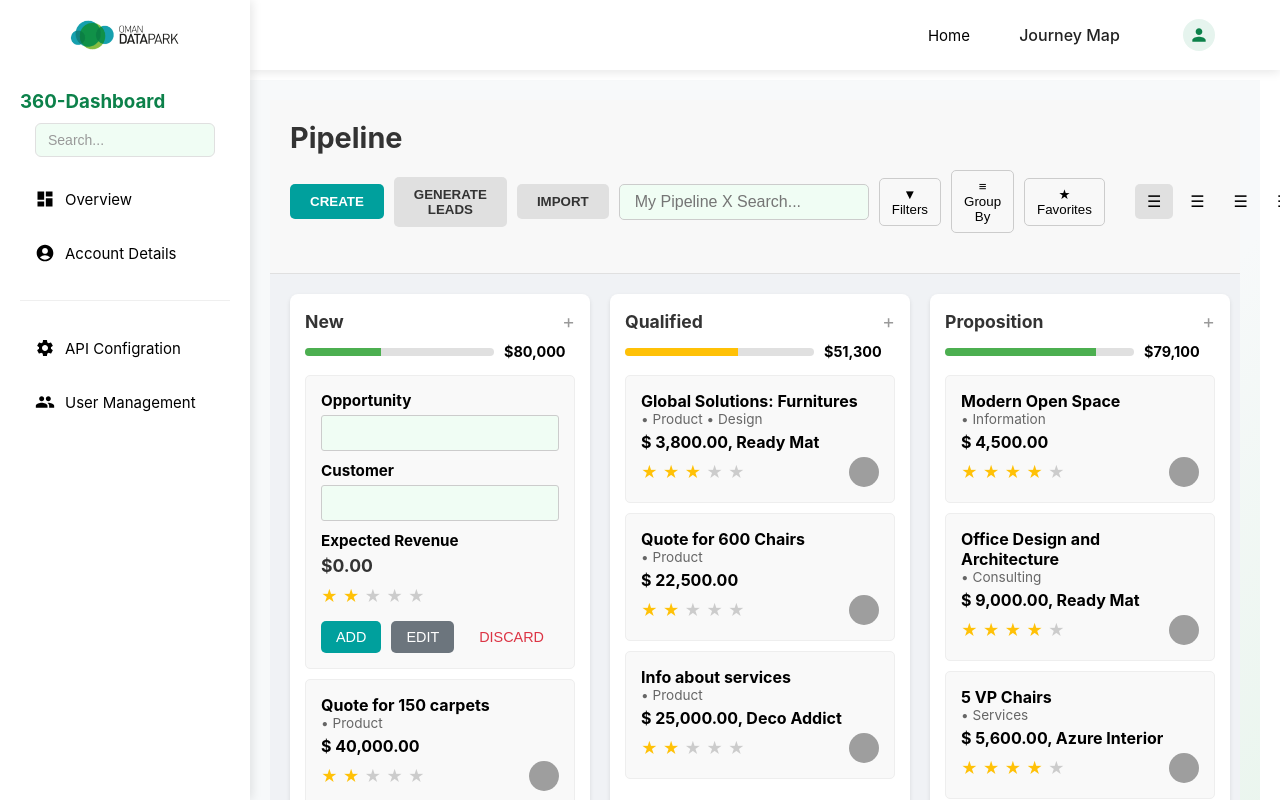
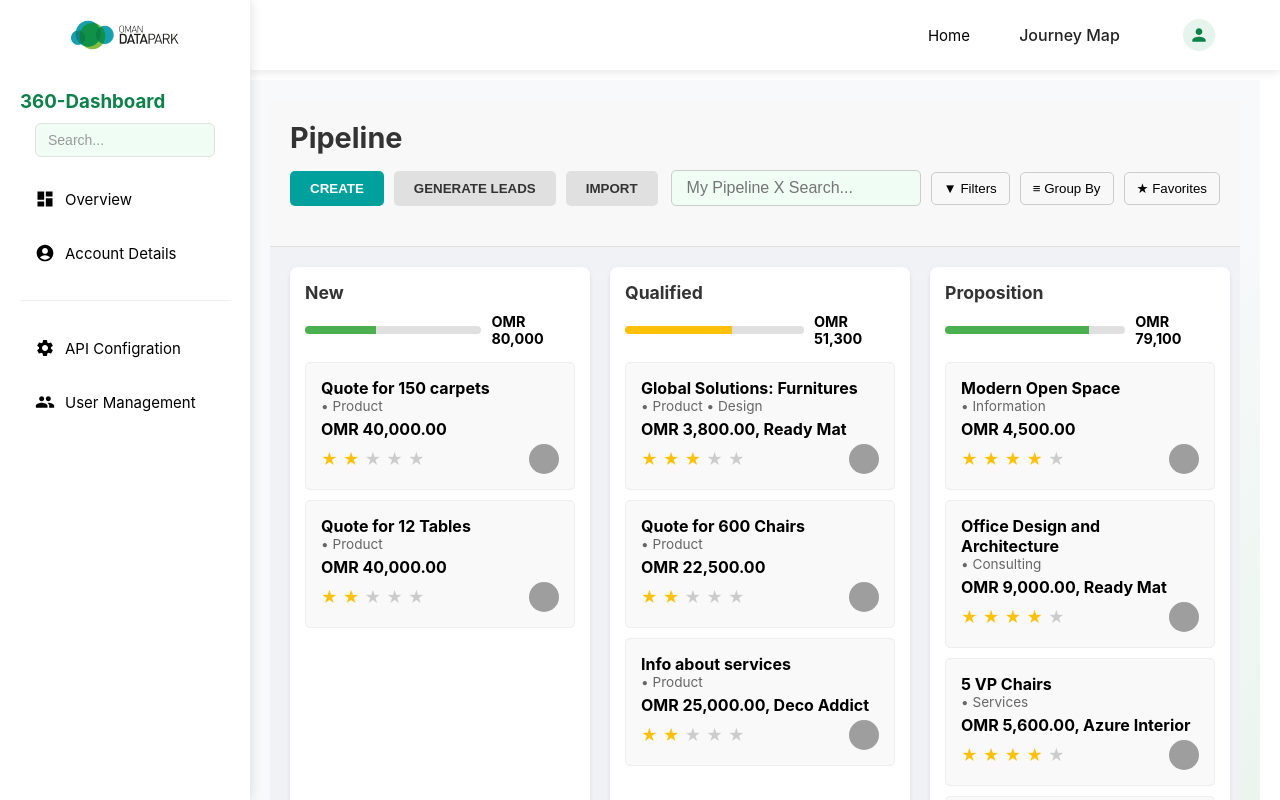
Before and after one commit to Hajeer51/ODP---CUSTOMER-EXP, a React (Create React App) app: page /crm in a window 1280 px wide. Both pictures are taken after typing "name@example.com", "Sample123" into the empty fields and a click on the button "Sign In". Shown: the top 800 px of the page. Built offline with nearby package versions, Linux system fonts and the light colour scheme; grey boxes are pictures that could not be loaded.

Commit message:
initial commit

```diff
--- a/src/components/ContactCardList.tsx
+++ b/src/components/ContactCardList.tsx
@@ -5,12 +5,8 @@ interface ContactCardListProps {
   // No props needed currently, as data is internal
 }
 
-const ContactCardList: React.FC<ContactCardListProps> = () => {
-  const [currentPage, setCurrentPage] = useState(1);
-  const cardsPerPage = 12; // Display 12 cards per page
-
 // Mock Data for Contacts (moved from AccountDetailsPage.tsx)
-  const contacts = [
+export const contacts = [
   { name: 'YourCompany, Joel Willis', title: 'Bayomer, United States', email: 'jest-willo@example.com', phone: '123-456-7890', avatar: 'https://picsum.photos/seed/yourcompany/50/50' },
   { name: 'Azure Interior, Coliten Diaz', title: 'Business Execu Ties Allura', email: 'colleen.als@example.com', phone: '987-654-3210', avatar: null },
   { name: 'Ready Mat, Billy Fox', title: 'Redrctor TSupervisor at Ready Mat', email: 'ryourname@example.com', phone: '555-123-4567', avatar: 'https://picsum.photos/seed/readymat/50/50' },
@@ -31,6 +27,10 @@ const ContactCardList: React.FC<ContactCardListProps> = () => {
   { name: 'Horizon Enterprises', title: 'Singapore', email: 'reachus@horizon.sg', phone: '108-209-3100', avatar: null },
   { name: 'Elite Strategies', title: 'Rio de Janeiro, Brazil', email: 'client@elite.br', phone: '109-210-3110', avatar: 'https://picsum.photos/seed/elitestrategies/50/50' },
 ];
+
+const ContactCardList: React.FC<ContactCardListProps> = () => {
+  const [currentPage, setCurrentPage] = useState(1);
+  const cardsPerPage = 12; // Display 12 cards per page
 
   // Calculate the total number of pages
   const totalPages = Math.ceil(contacts.length / cardsPerPage);
--- a/src/pages/CRMPage.tsx
+++ b/src/pages/CRMPage.tsx
@@ -24,16 +24,6 @@ const CRMPage = () => {
                 <button style={{ background: 'none', border: '1px solid #ccc', padding: '8px 12px', borderRadius: '5px', cursor: 'pointer' }}>▼ Filters</button>
                 <button style={{ background: 'none', border: '1px solid #ccc', padding: '8px 12px', borderRadius: '5px', cursor: 'pointer' }}>≡ Group By</button>
                 <button style={{ background: 'none', border: '1px solid #ccc', padding: '8px 12px', borderRadius: '5px', cursor: 'pointer' }}>★ Favorites</button>
-                <div style={{ marginLeft: '20px', display: 'flex', gap: '5px' }}>
-                  <button style={{ background: '#e0e0e0', border: 'none', padding: '8px 12px', borderRadius: '5px' }}><span style={{ fontSize: '1.2em' }}>&#9776;</span></button> {/* Hamburger icon */}
-                  <button style={{ background: 'none', border: 'none', padding: '8px 12px', borderRadius: '5px' }}><span style={{ fontSize: '1.2em' }}>&#9776;</span></button> {/* List icon */}
-                  <button style={{ background: 'none', border: 'none', padding: '8px 12px', borderRadius: '5px' }}><span style={{ fontSize: '1.2em' }}>&#9776;</span></button> {/* Calendar icon */}
-                  <button style={{ background: 'none', border: 'none', padding: '8px 12px', borderRadius: '5px' }}><span style={{ fontSize: '1.2em' }}>&#9776;</span></button> {/* Chart icon */}
-                  <button style={{ background: 'none', border: 'none', padding: '8px 12px', borderRadius: '5px' }}><span style={{ fontSize: '1.2em' }}>&#9776;</span></button> {/* Bar chart icon */}
-                  <button style={{ background: 'none', border: 'none', padding: '8px 12px', borderRadius: '5px' }}><span style={{ fontSize: '1.2em' }}>&#9776;</span></button> {/* Clock icon */}
-                  <button style={{ background: 'none', border: 'none', padding: '8px 12px', borderRadius: '5px' }}><span style={{ fontSize: '1.2em' }}>&#9776;</span></button> {/* Map pin icon */}
-                  <button style={{ background: 'none', border: 'none', padding: '8px 12px', borderRadius: '5px' }}><span style={{ fontSize: '1.2em' }}>&#9776;</span></button> {/* History icon */}
-                </div>
               </div>
             </div>
           </div>
@@ -42,42 +32,18 @@ const CRMPage = () => {
             <div style={{ flex: '0 0 300px', backgroundColor: 'white', borderRadius: '8px', boxShadow: '0 2px 4px rgba(0,0,0,0.1)', padding: '15px' }}>
               <div style={{ display: 'flex', justifyContent: 'space-between', alignItems: 'center', marginBottom: '10px' }}>
                 <h3 style={{ fontSize: '1.1rem', fontWeight: 'bold', color: '#333' }}>New</h3>
-                <span style={{ fontSize: '1.2rem', color: '#999', cursor: 'pointer' }}>+</span>
               </div>
               <div style={{ display: 'flex', alignItems: 'center', marginBottom: '15px' }}>
                 <div style={{ width: '70%', height: '8px', backgroundColor: '#e0e0e0', borderRadius: '4px', overflow: 'hidden' }}>
                   <div style={{ width: '40%', height: '100%', backgroundColor: '#4CAF50' }}></div>
                 </div>
-                <span style={{ marginLeft: '10px', fontSize: '0.9rem', fontWeight: 'bold' }}>$80,000</span>
-              </div>
-              {/* Opportunity Card Placeholder */}
-              <div style={{ backgroundColor: '#f9f9f9', border: '1px solid #eee', borderRadius: '5px', padding: '15px', marginBottom: '10px' }}>
-                <div style={{ fontSize: '0.95rem', fontWeight: 'bold', marginBottom: '5px' }}>Opportunity</div>
-                <input type="text" style={{ width: '100%', padding: '8px', border: '1px solid #ccc', borderRadius: '3px' }} />
-                <div style={{ fontSize: '0.95rem', fontWeight: 'bold', marginTop: '10px', marginBottom: '5px' }}>Customer</div>
-                <input type="text" style={{ width: '100%', padding: '8px', border: '1px solid #ccc', borderRadius: '3px' }} />
-                <div style={{ fontSize: '0.95rem', fontWeight: 'bold', marginTop: '10px', marginBottom: '5px' }}>Expected Revenue</div>
-                <div style={{ display: 'flex', alignItems: 'center' }}>
-                  <span style={{ fontSize: '1.1rem', fontWeight: 'bold', color: '#333' }}>$0.00</span>
-                </div>
-                <div style={{ display: 'flex', gap: '5px', marginTop: '10px' }}>
-                  <span style={{ color: '#ffc107' }}>★</span>
-                  <span style={{ color: '#ffc107' }}>★</span>
-                  <span style={{ color: '#ccc' }}>★</span>
-                  <span style={{ color: '#ccc' }}>★</span>
-                  <span style={{ color: '#ccc' }}>★</span>
-                </div>
-                <div style={{ display: 'flex', gap: '10px', marginTop: '15px' }}>
-                  <button style={{ backgroundColor: '#00a09d', color: 'white', padding: '8px 15px', borderRadius: '5px', border: 'none', cursor: 'pointer', fontSize: '0.9rem' }}>ADD</button>
-                  <button style={{ backgroundColor: '#6c757d', color: 'white', padding: '8px 15px', borderRadius: '5px', border: 'none', cursor: 'pointer', fontSize: '0.9rem' }}>EDIT</button>
-                  <button style={{ background: 'none', border: 'none', color: '#dc3545', padding: '8px 15px', cursor: 'pointer', fontSize: '0.9rem' }}>DISCARD</button>
-                </div>
+                <span style={{ marginLeft: '10px', fontSize: '0.9rem', fontWeight: 'bold' }}>OMR 80,000</span>
               </div>
               {/* Example Cards */}
               <div style={{ backgroundColor: '#f9f9f9', border: '1px solid #eee', borderRadius: '5px', padding: '15px', marginBottom: '10px' }}>
                 <div style={{ fontWeight: 'bold' }}>Quote for 150 carpets</div>
                 <div style={{ fontSize: '0.85rem', color: '#666', marginBottom: '5px' }}>• Product</div>
-                <div style={{ fontWeight: 'bold', marginBottom: '5px' }}>$ 40,000.00</div>
+                <div style={{ fontWeight: 'bold', marginBottom: '5px' }}>OMR 40,000.00</div>
                 <div style={{ display: 'flex', justifyContent: 'space-between', alignItems: 'center' }}>
                   <div style={{ display: 'flex', gap: '5px' }}>
                     <span style={{ color: '#ffc107' }}>★</span>
@@ -92,7 +58,7 @@ const CRMPage = () => {
               <div style={{ backgroundColor: '#f9f9f9', border: '1px solid #eee', borderRadius: '5px', padding: '15px', marginBottom: '10px' }}>
                 <div style={{ fontWeight: 'bold' }}>Quote for 12 Tables</div>
                 <div style={{ fontSize: '0.85rem', color: '#666', marginBottom: '5px' }}>• Product</div>
-                <div style={{ fontWeight: 'bold', marginBottom: '5px' }}>$ 40,000.00</div>
+                <div style={{ fontWeight: 'bold', marginBottom: '5px' }}>OMR 40,000.00</div>
                 <div style={{ display: 'flex', justifyContent: 'space-between', alignItems: 'center' }}>
                   <div style={{ display: 'flex', gap: '5px' }}>
                     <span style={{ color: '#ffc107' }}>★</span>
@@ -110,19 +76,18 @@ const CRMPage = () => {
             <div style={{ flex: '0 0 300px', backgroundColor: 'white', borderRadius: '8px', boxShadow: '0 2px 4px rgba(0,0,0,0.1)', padding: '15px' }}>
               <div style={{ display: 'flex', justifyContent: 'space-between', alignItems: 'center', marginBottom: '10px' }}>
                 <h3 style={{ fontSize: '1.1rem', fontWeight: 'bold', color: '#333' }}>Qualified</h3>
-                <span style={{ fontSize: '1.2rem', color: '#999', cursor: 'pointer' }}>+</span>
               </div>
               <div style={{ display: 'flex', alignItems: 'center', marginBottom: '15px' }}>
                 <div style={{ width: '70%', height: '8px', backgroundColor: '#e0e0e0', borderRadius: '4px', overflow: 'hidden' }}>
                   <div style={{ width: '60%', height: '100%', backgroundColor: '#FFC107' }}></div>
                 </div>
-                <span style={{ marginLeft: '10px', fontSize: '0.9rem', fontWeight: 'bold' }}>$51,300</span>
+                <span style={{ marginLeft: '10px', fontSize: '0.9rem', fontWeight: 'bold' }}>OMR 51,300</span>
               </div>
               {/* Qualified Cards */}
               <div style={{ backgroundColor: '#f9f9f9', border: '1px solid #eee', borderRadius: '5px', padding: '15px', marginBottom: '10px' }}>
                 <div style={{ fontWeight: 'bold' }}>Global Solutions: Furnitures</div>
                 <div style={{ fontSize: '0.85rem', color: '#666', marginBottom: '5px' }}>• Product • Design</div>
-                <div style={{ fontWeight: 'bold', marginBottom: '5px' }}>$ 3,800.00, Ready Mat</div>
+                <div style={{ fontWeight: 'bold', marginBottom: '5px' }}>OMR 3,800.00, Ready Mat</div>
                 <div style={{ display: 'flex', justifyContent: 'space-between', alignItems: 'center' }}>
                   <div style={{ display: 'flex', gap: '5px' }}>
                     <span style={{ color: '#ffc107' }}>★</span>
@@ -137,7 +102,7 @@ const CRMPage = () => {
               <div style={{ backgroundColor: '#f9f9f9', border: '1px solid #eee', borderRadius: '5px', padding: '15px', marginBottom: '10px' }}>
                 <div style={{ fontWeight: 'bold' }}>Quote for 600 Chairs</div>
                 <div style={{ fontSize: '0.85rem', color: '#666', marginBottom: '5px' }}>• Product</div>
-                <div style={{ fontWeight: 'bold', marginBottom: '5px' }}>$ 22,500.00</div>
+                <div style={{ fontWeight: 'bold', marginBottom: '5px' }}>OMR 22,500.00</div>
                 <div style={{ display: 'flex', justifyContent: 'space-between', alignItems: 'center' }}>
                   <div style={{ display: 'flex', gap: '5px' }}>
                     <span style={{ color: '#ffc107' }}>★</span>
@@ -152,7 +117,7 @@ const CRMPage = () => {
               <div style={{ backgroundColor: '#f9f9f9', border: '1px solid #eee', borderRadius: '5px', padding: '15px', marginBottom: '10px' }}>
                 <div style={{ fontWeight: 'bold' }}>Info about services</div>
                 <div style={{ fontSize: '0.85rem', color: '#666', marginBottom: '5px' }}>• Product</div>
-                <div style={{ fontWeight: 'bold', marginBottom: '5px' }}>$ 25,000.00, Deco Addict</div>
+                <div style={{ fontWeight: 'bold', marginBottom: '5px' }}>OMR 25,000.00, Deco Addict</div>
                 <div style={{ display: 'flex', justifyContent: 'space-between', alignItems: 'center' }}>
                   <div style={{ display: 'flex', gap: '5px' }}>
                     <span style={{ color: '#ffc107' }}>★</span>
@@ -170,19 +135,18 @@ const CRMPage = () => {
             <div style={{ flex: '0 0 300px', backgroundColor: 'white', borderRadius: '8px', boxShadow: '0 2px 4px rgba(0,0,0,0.1)', padding: '15px' }}>
               <div style={{ display: 'flex', justifyContent: 'space-between', alignItems: 'center', marginBottom: '10px' }}>
                 <h3 style={{ fontSize: '1.1rem', fontWeight: 'bold', color: '#333' }}>Proposition</h3>
-                <span style={{ fontSize: '1.2rem', color: '#999', cursor: 'pointer' }}>+</span>
               </div>
               <div style={{ display: 'flex', alignItems: 'center', marginBottom: '15px' }}>
                 <div style={{ width: '70%', height: '8px', backgroundColor: '#e0e0e0', borderRadius: '4px', overflow: 'hidden' }}>
                   <div style={{ width: '80%', height: '100%', backgroundColor: '#4CAF50' }}></div>
                 </div>
-                <span style={{ marginLeft: '10px', fontSize: '0.9rem', fontWeight: 'bold' }}>$79,100</span>
+                <span style={{ marginLeft: '10px', fontSize: '0.9rem', fontWeight: 'bold' }}>OMR 79,100</span>
               </div>
               {/* Proposition Cards */}
               <div style={{ backgroundColor: '#f9f9f9', border: '1px solid #eee', borderRadius: '5px', padding: '15px', marginBottom: '10px' }}>
                 <div style={{ fontWeight: 'bold' }}>Modern Open Space</div>
                 <div style={{ fontSize: '0.85rem', color: '#666', marginBottom: '5px' }}>• Information</div>
-                <div style={{ fontWeight: 'bold', marginBottom: '5px' }}>$ 4,500.00</div>
+                <div style={{ fontWeight: 'bold', marginBottom: '5px' }}>OMR 4,500.00</div>
                 <div style={{ display: 'flex', justifyContent: 'space-between', alignItems: 'center' }}>
                   <div style={{ display: 'flex', gap: '5px' }}>
                     <span style={{ color: '#ffc107' }}>★</span>
@@ -197,7 +161,7 @@ const CRMPage = () => {
               <div style={{ backgroundColor: '#f9f9f9', border: '1px solid #eee', borderRadius: '5px', padding: '15px', marginBottom: '10px' }}>
                 <div style={{ fontWeight: 'bold' }}>Office Design and Architecture</div>
                 <div style={{ fontSize: '0.85rem', color: '#666', marginBottom: '5px' }}>• Consulting</div>
-                <div style={{ fontWeight: 'bold', marginBottom: '5px' }}>$ 9,000.00, Ready Mat</div>
+                <div style={{ fontWeight: 'bold', marginBottom: '5px' }}>OMR 9,000.00, Ready Mat</div>
                 <div style={{ display: 'flex', justifyContent: 'space-between', alignItems: 'center' }}>
                   <div style={{ display: 'flex', gap: '5px' }}>
                     <span style={{ color: '#ffc107' }}>★</span>
@@ -212,7 +176,7 @@ const CRMPage = () => {
               <div style={{ backgroundColor: '#f9f9f9', border: '1px solid #eee', borderRadius: '5px', padding: '15px', marginBottom: '10px' }}>
                 <div style={{ fontWeight: 'bold' }}>5 VP Chairs</div>
                 <div style={{ fontSize: '0.85rem', color: '#666', marginBottom: '5px' }}>• Services</div>
-                <div style={{ fontWeight: 'bold', marginBottom: '5px' }}>$ 5,600.00, Azure Interior</div>
+                <div style={{ fontWeight: 'bold', marginBottom: '5px' }}>OMR 5,600.00, Azure Interior</div>
                 <div style={{ display: 'flex', justifyContent: 'space-between', alignItems: 'center' }}>
                   <div style={{ display: 'flex', gap: '5px' }}>
                     <span style={{ color: '#ffc107' }}>★</span>
@@ -227,7 +191,7 @@ const CRMPage = () => {
               <div style={{ backgroundColor: '#f9f9f9', border: '1px solid #eee', borderRadius: '5px', padding: '15px', marginBottom: '10px' }}>
                 <div style={{ fontWeight: 'bold' }}>Need 20 Desks</div>
                 <div style={{ fontSize: '0.85rem', color: '#666', marginBottom: '5px' }}>• Consulting</div>
-                <div style={{ fontWeight: 'bold', marginBottom: '5px' }}>$ 60,000.00</div>
+                <div style={{ fontWeight: 'bold', marginBottom: '5px' }}>OMR 60,000.00</div>
                 <div style={{ display: 'flex', justifyContent: 'space-between', alignItems: 'center' }}>
                   <div style={{ display: 'flex', gap: '5px' }}>
                     <span style={{ color: '#ffc107' }}>★</span>
@@ -245,19 +209,18 @@ const CRMPage = () => {
             <div style={{ flex: '0 0 300px', backgroundColor: 'white', borderRadius: '8px', boxShadow: '0 2px 4px rgba(0,0,0,0.1)', padding: '15px' }}>
               <div style={{ display: 'flex', justifyContent: 'space-between', alignItems: 'center', marginBottom: '10px' }}>
                 <h3 style={{ fontSize: '1.1rem', fontWeight: 'bold', color: '#333' }}>Won</h3>
-                <span style={{ fontSize: '1.2rem', color: '#999', cursor: 'pointer' }}>+</span>
               </div>
               <div style={{ display: 'flex', alignItems: 'center', marginBottom: '15px' }}>
                 <div style={{ width: '70%', height: '8px', backgroundColor: '#e0e0e0', borderRadius: '4px', overflow: 'hidden' }}>
                   <div style={{ width: '90%', height: '100%', backgroundColor: '#FFC107' }}></div>
                 </div>
-                <span style={{ marginLeft: '10px', fontSize: '0.9rem', fontWeight: 'bold' }}>$19,800</span>
+                <span style={{ marginLeft: '10px', fontSize: '0.9rem', fontWeight: 'bold' }}>OMR 19,800</span>
               </div>
               {/* Won Cards */}
               <div style={{ backgroundColor: '#f9f9f9', border: '1px solid #eee', borderRadius: '5px', padding: '15px', marginBottom: '10px' }}>
                 <div style={{ fontWeight: 'bold' }}>Distributor Contract</div>
                 <div style={{ fontSize: '0.85rem', color: '#666', marginBottom: '5px' }}>• Information • Other</div>
-                <div style={{ fontWeight: 'bold', marginBottom: '5px' }}>$ 19,800.00, Gemini Furniture</div>
+                <div style={{ fontWeight: 'bold', marginBottom: '5px' }}>OMR 19,800.00, Gemini Furniture</div>
                 <div style={{ display: 'flex', justifyContent: 'space-between', alignItems: 'center' }}>
                   <div style={{ display: 'flex', gap: '5px' }}>
                     <span style={{ color: '#ffc107' }}>★</span>
```
Lines whose indentation alone changed are shown as unchanged.
